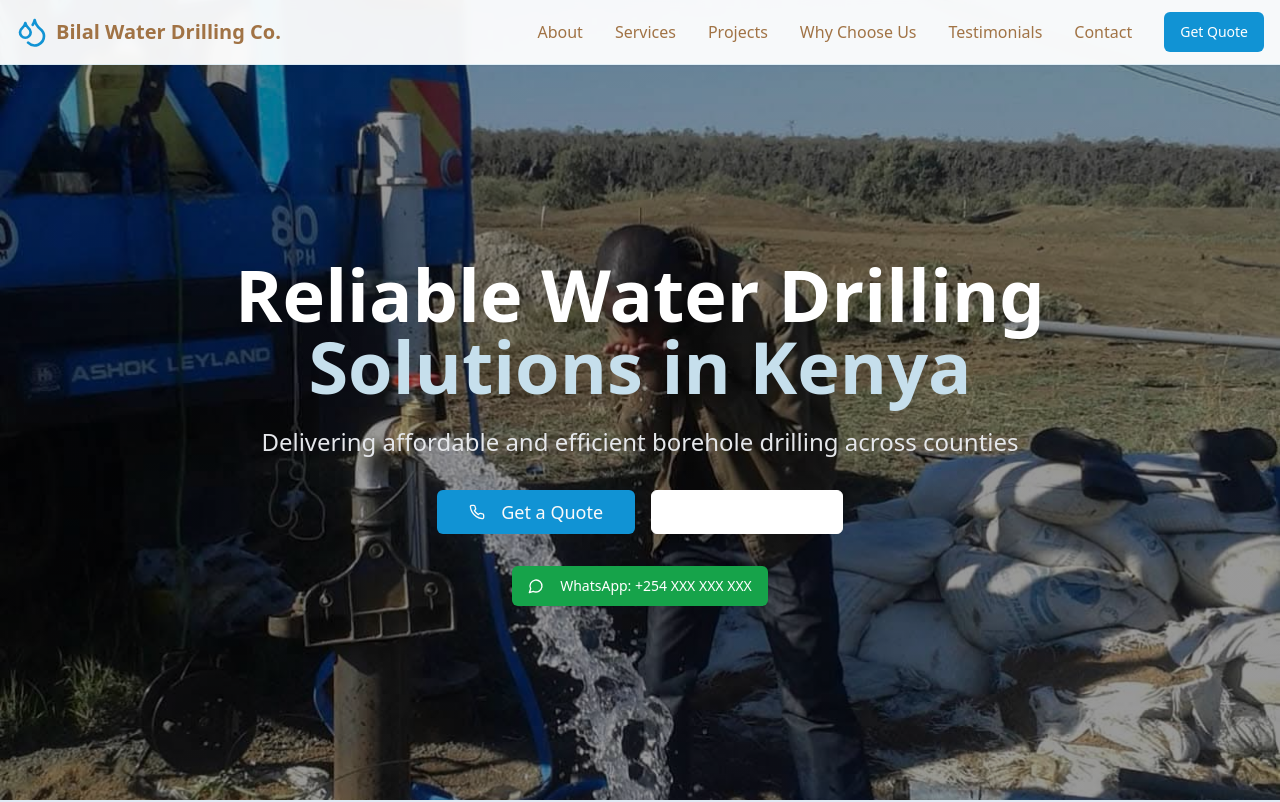
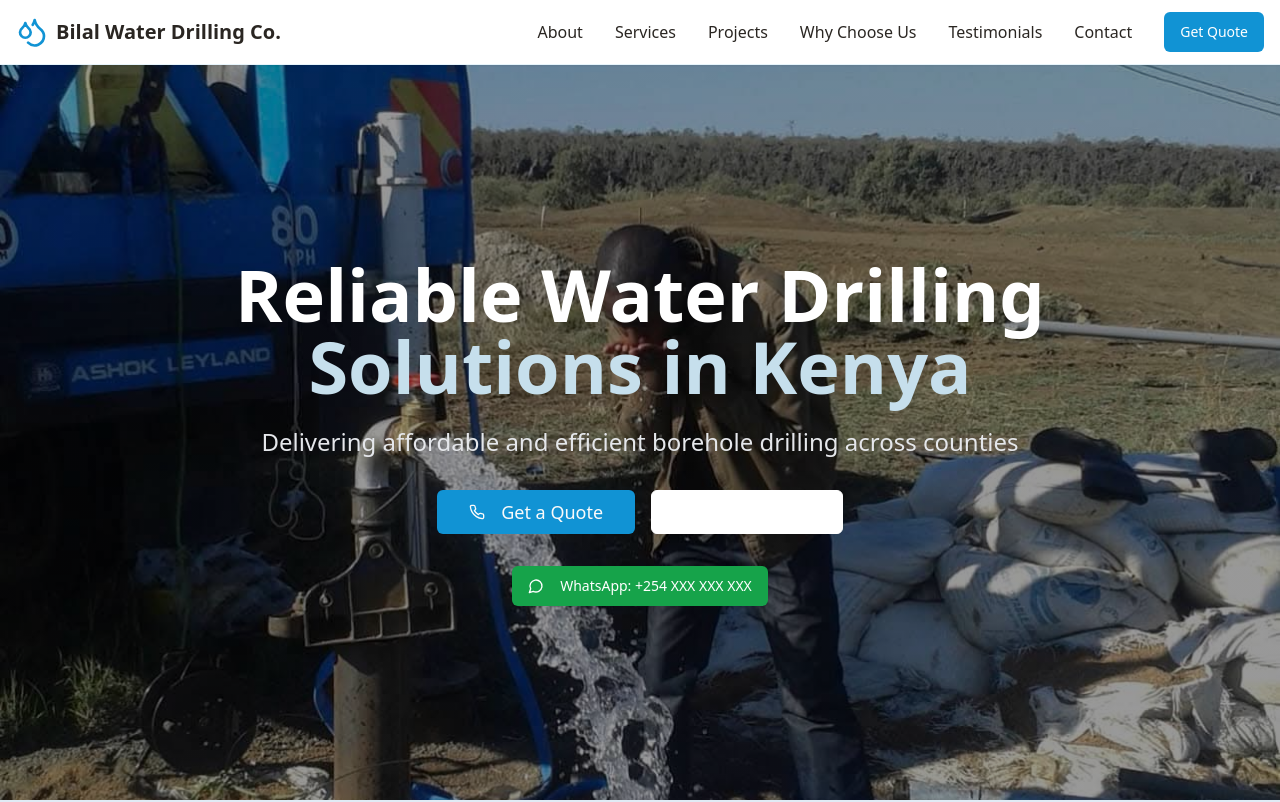
Before and after one commit to ashvilatsengagmail/bilal-water-kenya-web, a React (Vite) app: page / in a window 1280 px wide. Shown: the top 802 px of the page. Built offline with nearby package versions, Linux system fonts and the light colour scheme.

Commit message:
Style navigation bar
Make the navbar background white and the menu text black to make it stand out.

```diff
--- a/src/components/Navigation.tsx
+++ b/src/components/Navigation.tsx
@@ -23,13 +23,13 @@ const Navigation = () => {
   ];
 
   return (
-    <nav className="fixed top-0 left-0 right-0 z-50 bg-white/95 backdrop-blur-sm border-b border-water-blue/10 shadow-sm">
+    <nav className="fixed top-0 left-0 right-0 z-50 bg-white border-b border-water-blue/10 shadow-sm">
       <div className="container mx-auto px-4">
         <div className="flex items-center justify-between h-16">
           {/* Logo */}
           <div className="flex items-center space-x-2">
             <Droplets className="h-8 w-8 text-water-blue" />
-            <span className="text-xl font-bold text-earth-brown">
+            <span className="text-xl font-bold text-foreground">
               Bilal Water Drilling Co.
             </span>
           </div>
@@ -40,7 +40,7 @@ const Navigation = () => {
               <button
                 key={item.id}
                 onClick={() => scrollToSection(item.id)}
-                className="text-earth-brown hover:text-water-blue transition-colors duration-200 font-medium"
+                className="text-foreground hover:text-water-blue transition-colors duration-200 font-medium"
               >
                 {item.label}
               </button>
@@ -57,7 +57,7 @@ const Navigation = () => {
           <div className="md:hidden">
             <button
               onClick={() => setIsMenuOpen(!isMenuOpen)}
-              className="text-earth-brown p-2"
+              className="text-foreground p-2"
             >
               {isMenuOpen ? <X className="h-6 w-6" /> : <Menu className="h-6 w-6" />}
             </button>
@@ -72,7 +72,7 @@ const Navigation = () => {
                 <button
                   key={item.id}
                   onClick={() => scrollToSection(item.id)}
-                  className="text-earth-brown hover:text-water-blue transition-colors duration-200 font-medium text-left py-2"
+                  className="text-foreground hover:text-water-blue transition-colors duration-200 font-medium text-left py-2"
                 >
                   {item.label}
                 </button>
```
